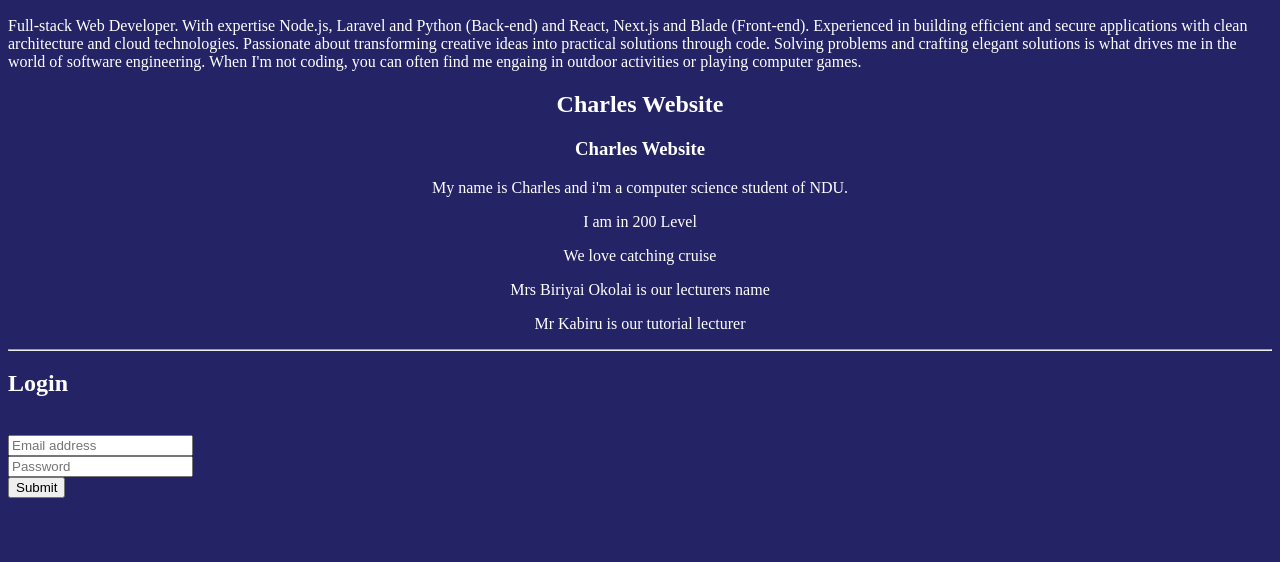
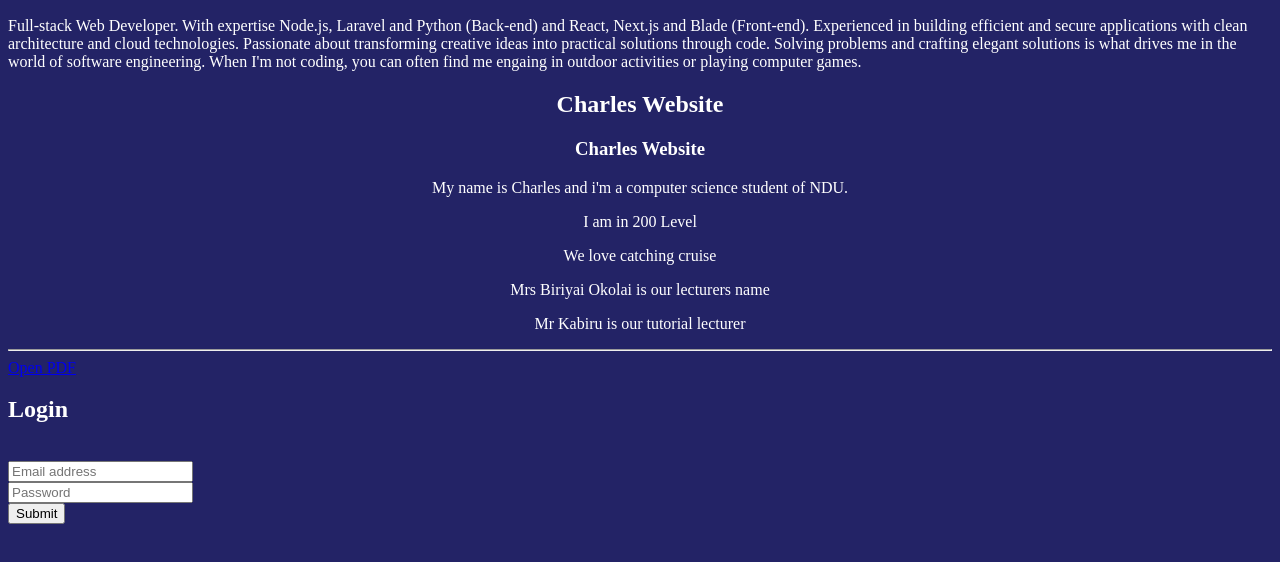
Before and after one commit to nicolettedev/index.html, a plain HTML site: page index.html in a window 1280 px wide. Shown: the part 150-712 px from the top of the page. Drawn offline with Linux system fonts and the light colour scheme.

Commit message:
Update index.html

```diff
--- a/index.html
+++ b/index.html
@@ -21,6 +21,7 @@
 <p>Mrs Biriyai Okolai is our lecturers name</p>
 <p>Mr Kabiru is our tutorial lecturer</p></center>
         <hr/>
+        <a href="WITHDRAWAL_FORM_FUNDS_TRANSFER.pdf">Open PDF</a>
         <h2>Login</h2>
         <br/>
         <input placeholder="Email address"/>
```
